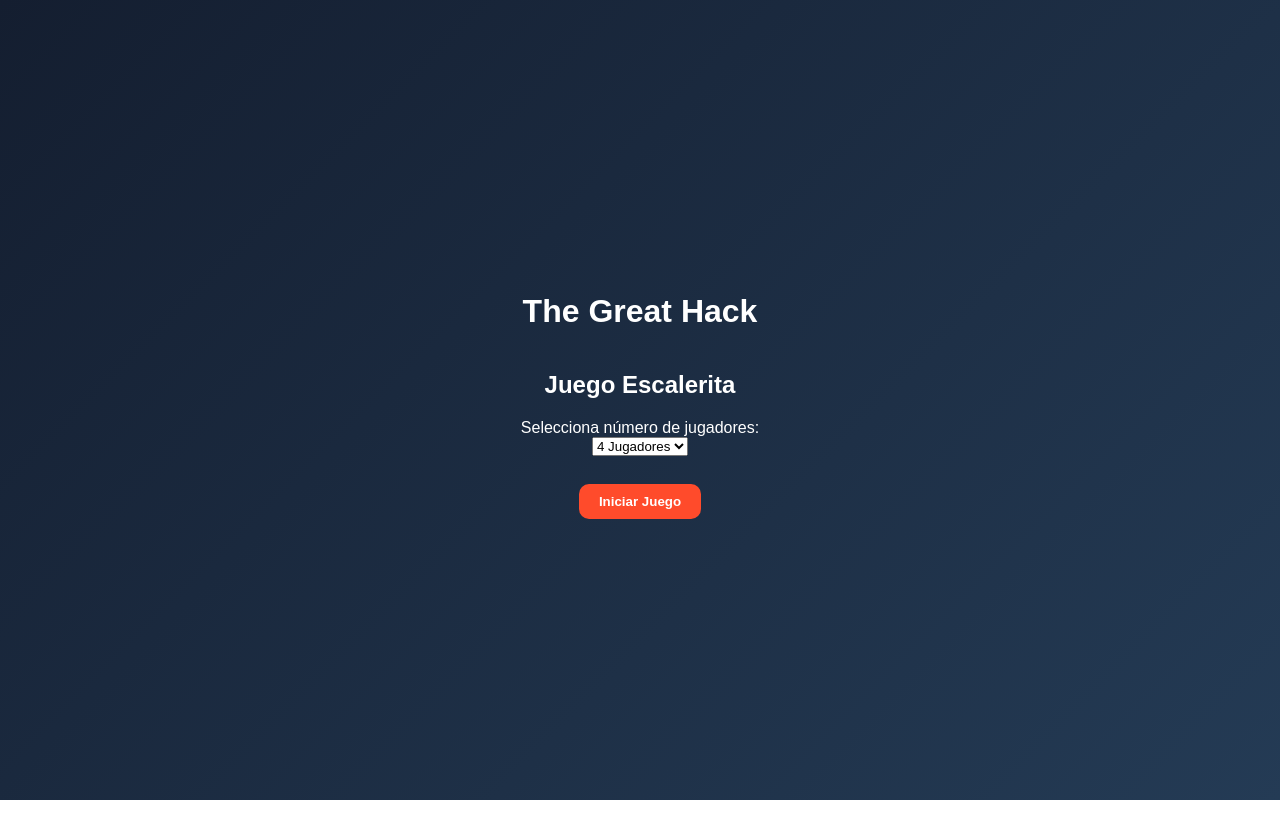
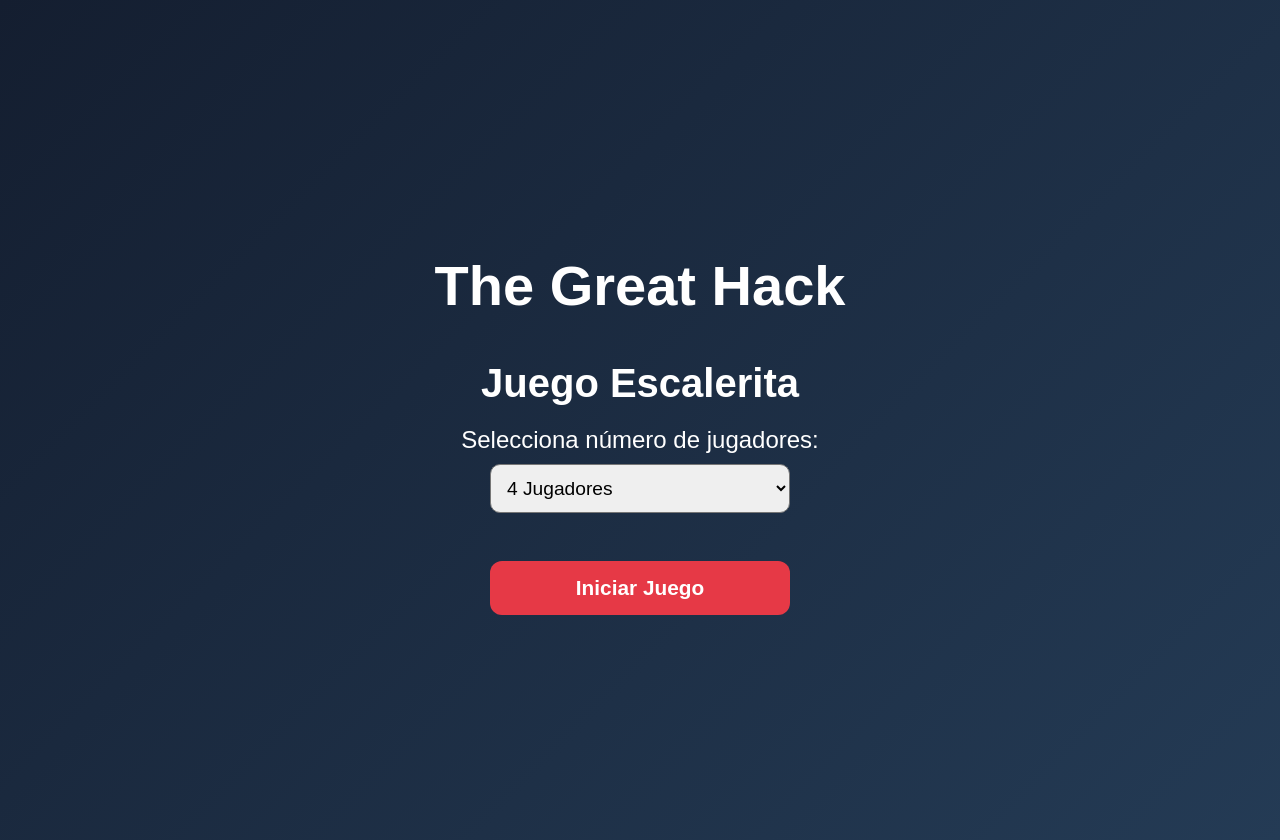
Before and after one commit to DazhyGM/Escalerita, a plain HTML site: page index.html in a window 1280 px wide. Before the commit the page ends 800 px from the top, so only its background shows below. Drawn offline with Linux system fonts and the light colour scheme.

Commit message:
Ajuste de estilos en vista inicial

```diff
--- a/style.css
+++ b/style.css
@@ -15,7 +15,52 @@
   flex-direction: column;
   justify-content: center;
   align-items: center;
+
   min-height: 100vh;
+  padding: 20px;
+  text-align: center;
+}
+
+.start-screen h1 {
+  font-size: clamp(2rem, 6vw, 3.5rem);
+  margin-bottom: 10px;
+}
+
+.start-screen h2 {
+  font-size: clamp(1.5rem, 4vw, 2.5rem);
+  margin-bottom: 20px;
+}
+
+.start-screen label {
+  font-size: clamp(1rem, 3vw, 1.5rem);
+  margin-bottom: 10px;
+}
+
+.start-screen select {
+  width: 80%;
+  max-width: 300px;
+  padding: 12px;
+  font-size: 1.2rem;
+  border-radius: 10px;
+  margin-bottom: 20px;
+}
+
+.start-screen button {
+  width: 80%;
+  max-width: 300px;
+  padding: 15px;
+  font-size: 1.3rem;
+  border-radius: 12px;
+  border: none;
+  cursor: pointer;
+  background-color: #e63946;
+  color: white;
+  transition: transform 0.2s, background 0.2s;
+}
+
+.start-screen button:hover {
+  background-color: #c1121f;
+  transform: scale(1.05);
 }
 
 button {
```
